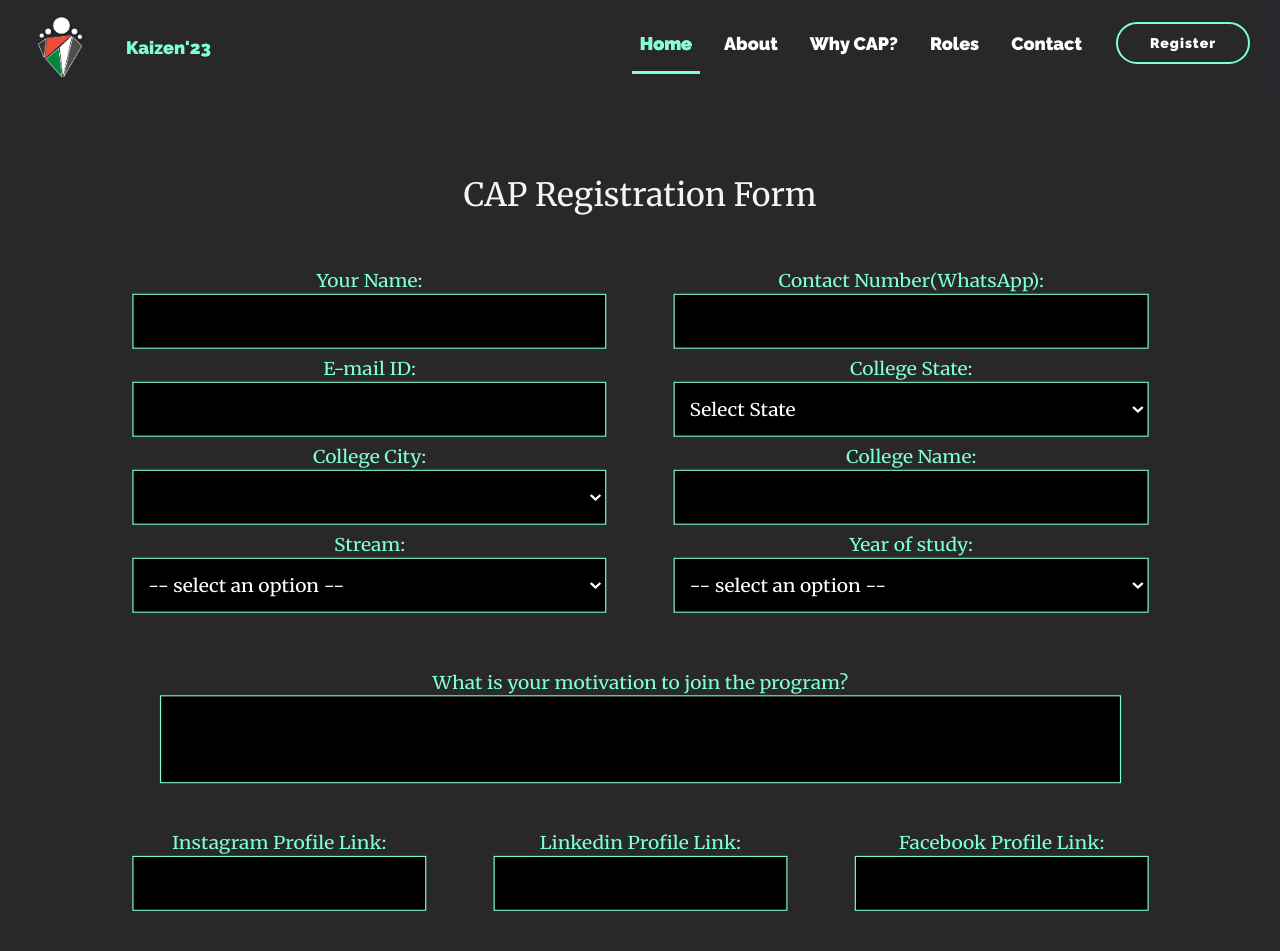
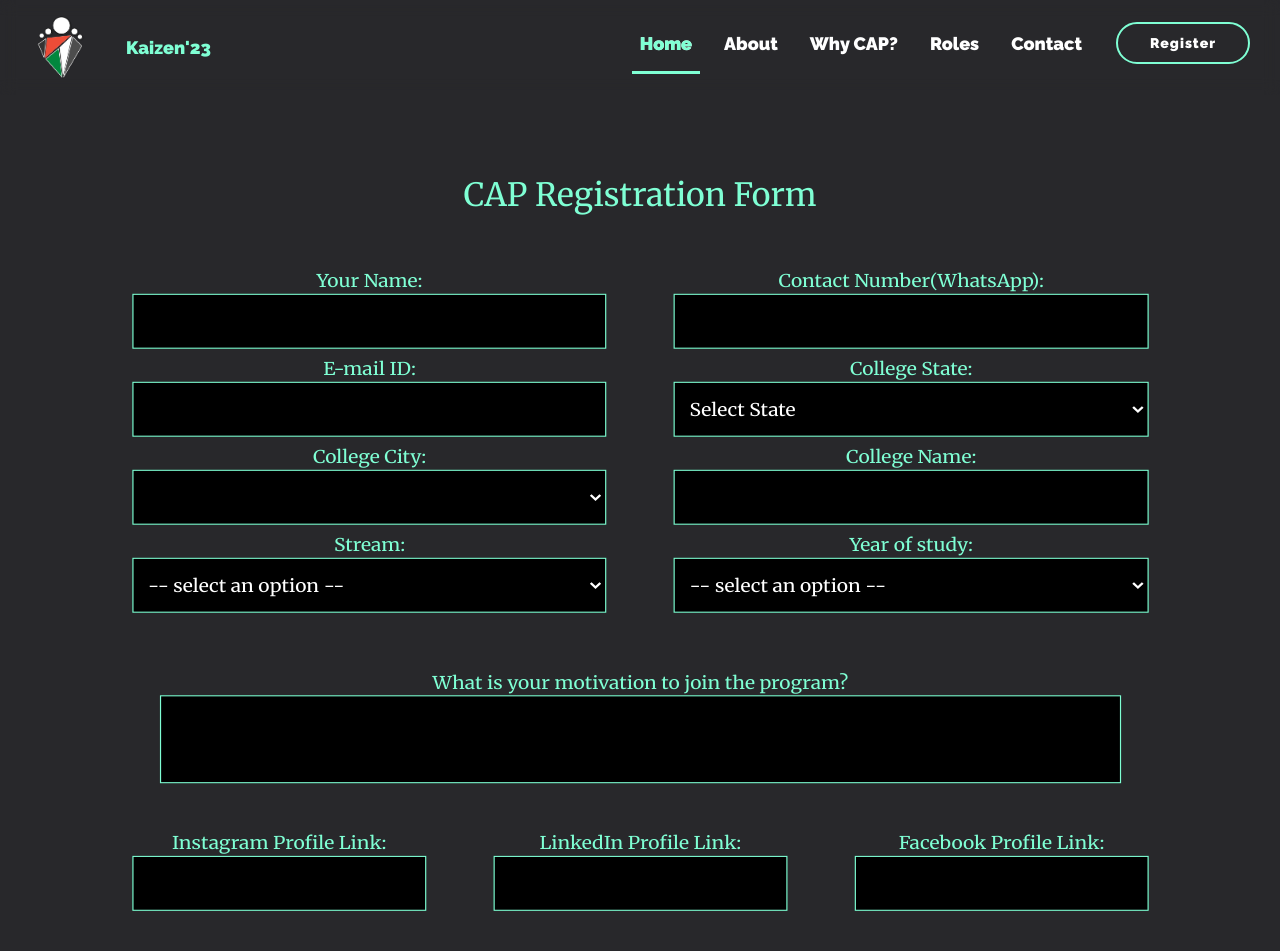
Before and after one commit to NSS-IIT-Delhi/Kaizen-23-CAP, a React (Create React App) app: page /form in a window 1280 px wide. Shown: the top 951 px of the page. Built offline with nearby package versions, Linux system fonts and the light colour scheme.

Commit message:
form updates

```diff
--- a/src/components/Kaizen Form/KaizenForm.jsx
+++ b/src/components/Kaizen Form/KaizenForm.jsx
@@ -135,7 +135,7 @@ export default class KaizenForm extends React.Component {
         return (
             <>                <section className="wrapper" id="formSec">
                 <div className="formDiv">
-                    <h2 className="subtitle" data-aos="fade-up">
+                    <h2 className="subtitle" data-aos="fade-up" style={{color : "aquamarine"}}>
                         CAP Registration Form
                     </h2>
                     <div className="content" id="bod">
@@ -3728,6 +3728,7 @@ export default class KaizenForm extends React.Component {
                                         id="Instagram"
                                         name="Instagram"
                                         data-aos="fade-up"
+                                        required
                                     />
                                     </div>
                                 </fieldset>
@@ -3735,7 +3736,7 @@ export default class KaizenForm extends React.Component {
                                 <fieldset className="pure-group" class="col-md-4 ">
                                 <div class="container">
                                     <label htmlFor="Linkedin" data-aos="fade-up">
-                                        Linkedin Profile Link:
+                                        LinkedIn Profile Link:
                                     </label>
                                     <br />
                                     <input type="text" id="Linkedin" name="Linkedin" data-aos="fade-up" />
```
